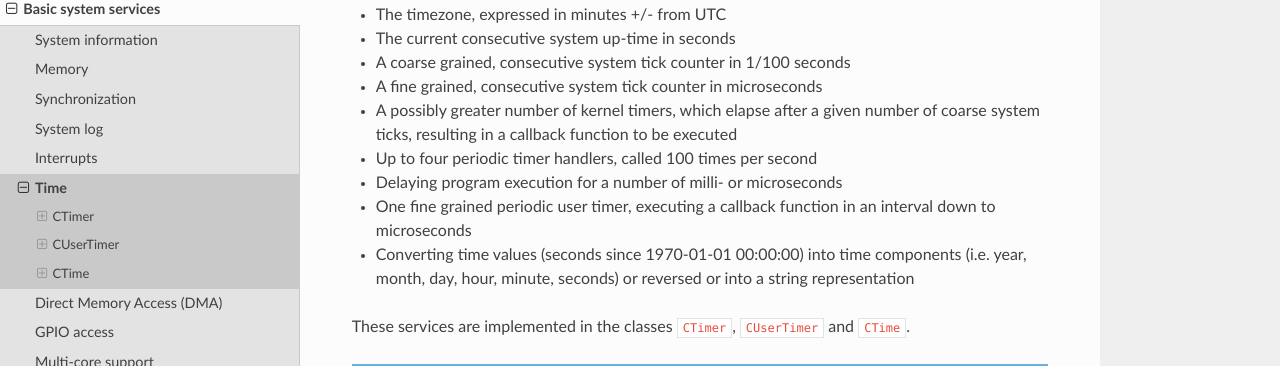
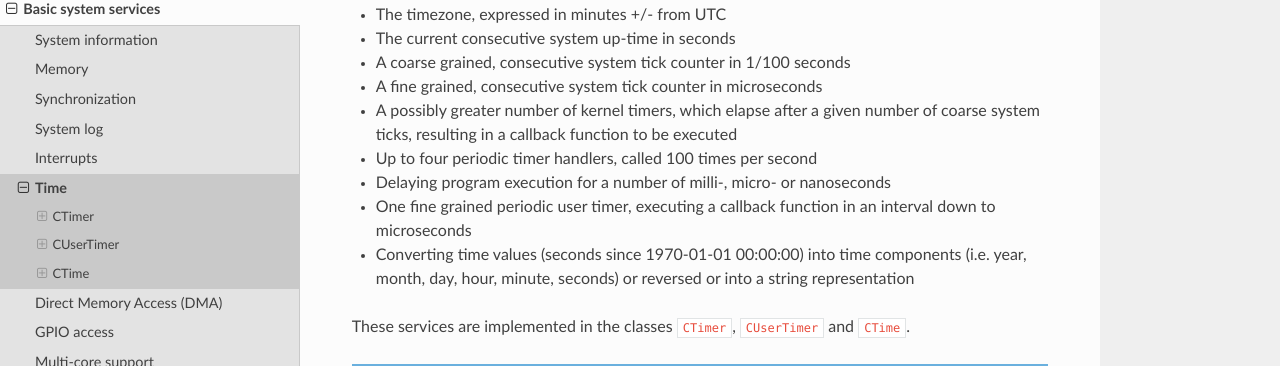
Before and after one commit to rsta2/circle-docs, a Sphinx documentation site: the page built from docs/basic-system-services/time.rst, in a window 1280 px wide and 900 px high. Shown: the part 253-619 px from the top of the window. Built offline with Sphinx 7.4.7 and the Read the Docs theme 2.0.0, drawn with Linux system fonts in a browser that asks for light colours; some of the changed text lies outside the part shown.

Commit message:
basic-system-services/time: Add nsDelay()

```diff
--- a/docs/basic-system-services/time.rst
+++ b/docs/basic-system-services/time.rst
@@ -10,7 +10,7 @@ This section describes the services, which are provided by Circle regarding time
 * A fine grained, consecutive system tick counter in microseconds
 * A possibly greater number of kernel timers, which elapse after a given number of coarse system ticks, resulting in a callback function to be executed
 * Up to four periodic timer handlers, called 100 times per second
-* Delaying program execution for a number of milli- or microseconds
+* Delaying program execution for a number of milli-, micro- or nanoseconds
 * One fine grained periodic user timer, executing a callback function in an interval down to microseconds
 * Converting time values (seconds since 1970-01-01 00:00:00) into time components (i.e. year, month, day, hour, minute, seconds) or reversed or into a string representation
 
```
Also changed, not shown: other parts of docs/basic-system-services/time.rst (+5 -0 lines).
